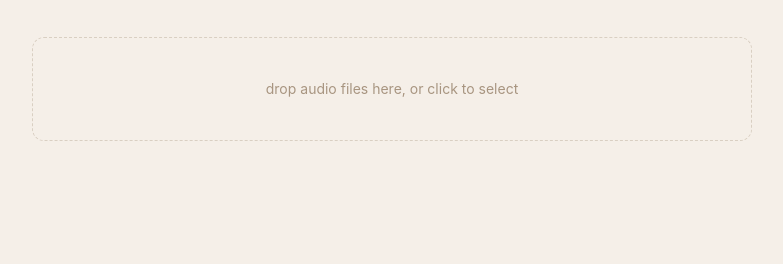
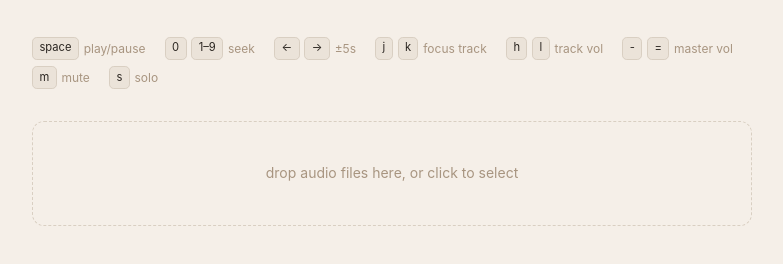
Before and after one commit to revolmusic23/stemplay, a plain HTML site: page index.html in a window 1280 px wide. Shown: the part 122-386 px from the top of the page, without its empty margins (248-1031 px from the left). Drawn offline with Linux system fonts and the light colour scheme.

Commit message:
feat: add shortcut info

```diff
--- a/index.html
+++ b/index.html
@@ -187,12 +187,31 @@ h1 {
   padding: 0.25rem 0.5rem;
 }
 .clear button:hover { color: var(--text); }
+.shortcuts {
+  display: flex;
+  flex-wrap: wrap;
+  gap: 0.4rem 1.2rem;
+  margin-bottom: 2rem;
+  font-size: 0.75rem;
+  color: var(--muted);
+}
+.shortcuts span { display: flex; align-items: center; gap: 0.3rem; }
+kbd {
+  background: var(--surface);
+  border: 1px solid var(--border);
+  border-radius: 0.3rem;
+  padding: 0.1rem 0.4rem;
+  font-family: inherit;
+  font-size: 0.7rem;
+  color: var(--text);
+}
 </style>
 </head>
 <body>
 <div class="container">
   <h1>stemplay</h1>
   <div class="sub">drag stems to play together</div>
+  <div class="shortcuts" id="shortcuts"></div>
   <label class="drop-zone" id="drop">
     <div>drop audio files here, or click to select</div>
     <input type="file" id="files" multiple accept="audio/*">
@@ -235,6 +254,21 @@ let duration = 0;
 let focusedIdx = -1;
 
 const $ = id => document.getElementById(id);
+
+const SHORTCUTS = [
+  { keys: ['space'], desc: 'play/pause' },
+  { keys: ['0', '1–9'], desc: 'seek' },
+  { keys: ['←', '→'], desc: '±5s' },
+  { keys: ['j', 'k'], desc: 'focus track' },
+  { keys: ['h', 'l'], desc: 'track vol' },
+  { keys: ['-', '='], desc: 'master vol' },
+  { keys: ['m'], desc: 'mute' },
+  { keys: ['s'], desc: 'solo' },
+];
+$('shortcuts').innerHTML = SHORTCUTS.map(({ keys, desc }) =>
+  `<span>${keys.map(k => `<kbd>${k}</kbd>`).join('')} ${desc}</span>`
+).join('');
+
 const drop = $('drop'), filesInput = $('files'), stemsEl = $('stems'), controls = $('controls');
 const playBtn = $('playBtn'), seek = $('seek'), curTime = $('curTime'), totTime = $('totTime');
 const clearBtn = $('clearBtn');
```
